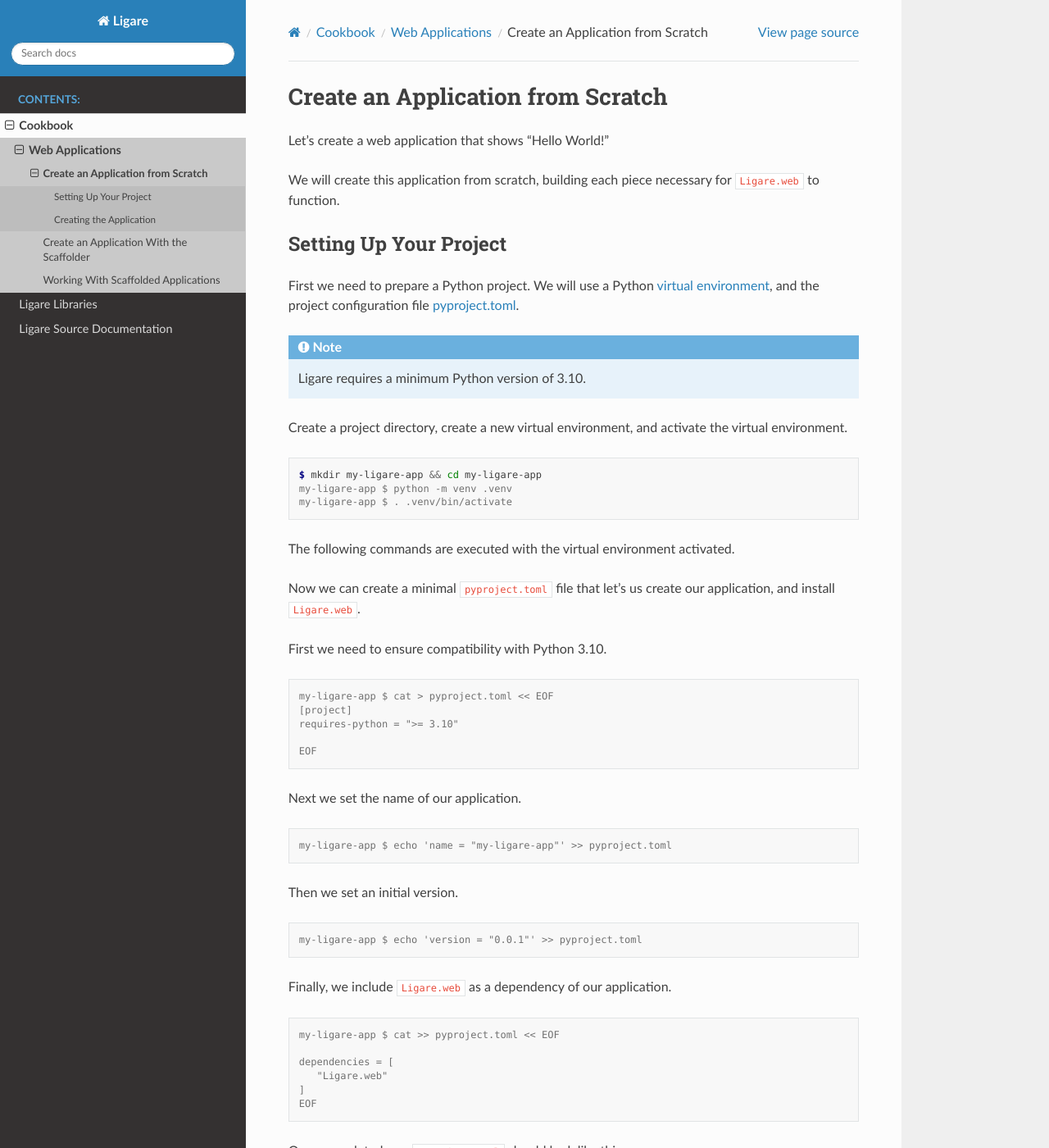
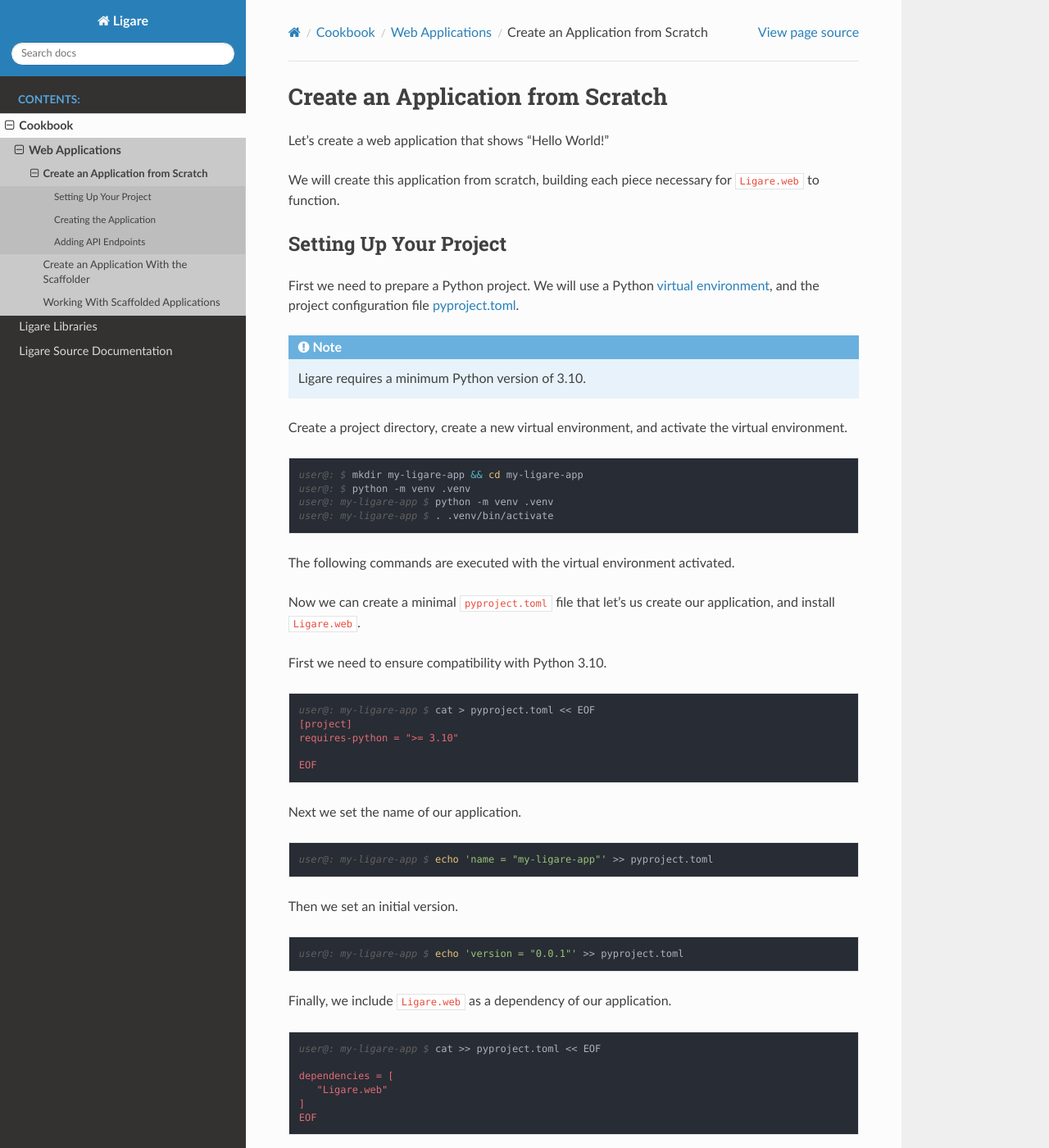
Before and after one commit to uclahs-cds/Ligare, a Sphinx documentation site: the page built from sphinx-docs/source/cookbook/web_applications/create-application-from-scratch.rst, in a window 1280 px wide and 1400 px high. Shown: the whole window at 82% size. Built offline with Sphinx 7.4.7 and the Read the Docs theme 3.1.0, drawn with Linux system fonts in a browser that asks for light colours; pages that are not in the unit, such as notebooks, are missing from menus; some of the changed text lies outside the part shown.

```diff
--- /dev/null
+++ b/sphinx-docs/source/_static/custom.css
@@ -0,0 +1,5 @@
+/* change `..code-block:: shell-session` prompt appearance */
+.highlight .gp {
+    color: #616161;
+    font-style: italic;
+}
--- a/sphinx-docs/source/conf.py
+++ b/sphinx-docs/source/conf.py
@@ -23,7 +23,9 @@ templates_path = ["_templates"]
 exclude_patterns = []
 
 html_theme = "sphinx_rtd_theme"
+pygments_style = "one-dark"
 html_static_path = ["_static"]
+html_css_files = ["custom.css"]
 
 extensions = [
     "sphinx.ext.doctest",
--- a/sphinx-docs/source/cookbook/web_applications/create-application-from-scratch.rst
+++ b/sphinx-docs/source/cookbook/web_applications/create-application-from-scratch.rst
@@ -16,11 +16,12 @@ First we need to prepare a Python project. We will use a Python `virtual environ
 
 Create a project directory, create a new virtual environment, and activate the virtual environment.
 
-.. code-block:: console
+.. code-block:: shell-session
 
-   $ mkdir my-ligare-app && cd my-ligare-app
-   my-ligare-app $ python -m venv .venv
-   my-ligare-app $ . .venv/bin/activate
+   user@: $ mkdir my-ligare-app && cd my-ligare-app
+   user@: $ python -m venv .venv
+   user@: my-ligare-app $ python -m venv .venv
+   user@: my-ligare-app $ . .venv/bin/activate
 
 The following commands are executed with the virtual environment activated.
 
@@ -28,9 +29,9 @@ Now we can create a minimal ``pyproject.toml`` file that let's us create our app
 
 First we need to ensure compatibility with Python 3.10.
 
-.. code-block:: console
+.. code-block:: shell-session
 
-   my-ligare-app $ cat > pyproject.toml << EOF
+   user@: my-ligare-app $ cat > pyproject.toml << EOF
    [project]
    requires-python = ">= 3.10"
 
@@ -38,21 +39,21 @@ First we need to ensure compatibility with Python 3.10.
 
 Next we set the name of our application.
 
-.. code-block:: console
+.. code-block:: shell-session
 
-   my-ligare-app $ echo 'name = "my-ligare-app"' >> pyproject.toml
+   user@: my-ligare-app $ echo 'name = "my-ligare-app"' >> pyproject.toml
 
 Then we set an initial version.
 
-.. code-block:: console
+.. code-block:: shell-session
 
-   my-ligare-app $ echo 'version = "0.0.1"' >> pyproject.toml
+   user@: my-ligare-app $ echo 'version = "0.0.1"' >> pyproject.toml
 
 Finally, we include ``Ligare.web`` as a dependency of our application.
 
-.. code-block:: console
+.. code-block:: shell-session
 
-   my-ligare-app $ cat >> pyproject.toml << EOF
+   user@: my-ligare-app $ cat >> pyproject.toml << EOF
 
    dependencies = [
       "Ligare.web"
@@ -75,9 +76,9 @@ Once completed, our ``pyproject.toml`` should look like this.
 
 Now we can install everything necessary to create a Ligare application.
 
-.. code-block:: console
+.. code-block:: shell-session
 
-   my-ligare-app $ pip install -e .
+   user@: my-ligare-app $ pip install -e .
 
 We use ``-e`` here because this allows the application to run our changes to code without requiring that we reinstall the application every time we change something.
 
@@ -90,10 +91,10 @@ We will follow a structure that lets us write the application as a single Python
 
 First create the module.
 
-.. code-block:: console
+.. code-block:: shell-session
 
-   my-ligare-app $ mkdir app
-   my-ligare-app $ touch app/__init__.py
+   user@: my-ligare-app $ mkdir app
+   user@: my-ligare-app $ touch app/__init__.py
 
 Now we need to add some code to ``__init__.py``.
 
@@ -114,9 +115,9 @@ Modify ``app/__init__.py`` with the following.
 
 Now we have something we can run - but it doesn't do a whole lot. Go ahead and run this code.
 
-.. code-block:: console
+.. code-block:: shell-session
 
-   my-ligare-app $ python app/__init__.py
+   user@: my-ligare-app $ python app/__init__.py
 
 As you can see, nothing really happens. This is because a builder needs to `build` what it has configured, and then something needs to be done with the built object.
 
@@ -147,9 +148,9 @@ Change ``app/__init__.py`` to look like this.
 
 And create the config file.
 
-.. code-block:: console
+.. code-block:: shell-session
 
-   my-ligare-app $ touch app/config.toml
+   user@: my-ligare-app $ touch app/config.toml
 
 Now if we run the application, we still get an error, but we're told that the config file is invalid.
 
@@ -188,14 +189,23 @@ This is because, while we do have a functional web application, we still haven't
 API `endpoints` to it.
 
 
+Adding API Endpoints
+--------------------
 
+Adding an API endpoint to a `FlaskApp` application requires two things:
+
+* A Python function to respond to an API request
+* A `specification` to tell the application what the endpoint is, and where to handle requests
+
+The Python functions are regular functions that you're already familiar with.
+The specification is an `OpenAPI specification <https://swagger.io/specification/>`_ written in a YAML file.
+
+First, let's modify the application config file ``app/config.toml``. Add the ``flask.openapi`` section so your file looks like this.
 
 .. code-block:: toml
 
    [flask]
    app_name = 'app'
-   host = "localhost"
-   port = "5000"
 
    [flask.openapi]
    spec_path = 'openapi.yaml'
```
